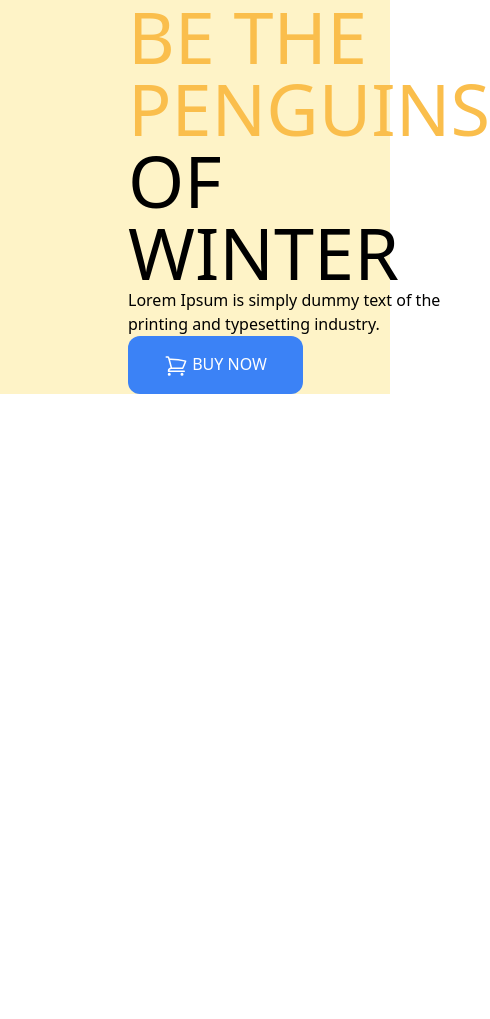
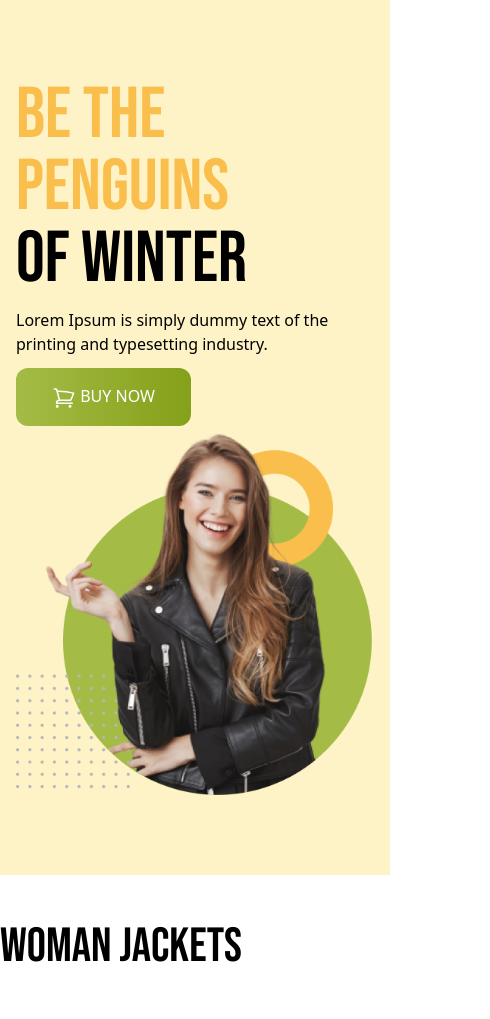
Before and after one commit to abdulalnakib/penguin-fashion-website, a plain HTML site: page index.html in a window 390 px wide. Shown: the whole page, 490 px wide, since content can reach past the window. Before the commit the page ends 844 px from the top, so only its background shows below. Drawn offline with nearby package versions, Linux system fonts and the light colour scheme.

Commit message:
finished the banner section and made it responsive and started the women section

```diff
--- a/index.html
+++ b/index.html
@@ -7,24 +7,33 @@
     <meta name="viewport" content="width=device-width, initial-scale=1.0">
     <title>Penguin Fashion</title>
     <script src="https://cdn.tailwindcss.com"></script>
+    <link rel="preconnect" href="https://fonts.googleapis.com">
+    <link rel="preconnect" href="https://fonts.gstatic.com" crossorigin>
+    <link href="https://fonts.googleapis.com/css2?family=Bebas+Neue&display=swap" rel="stylesheet">
+    <style>
+        .font-bebas {
+            font-family: "Bebas Neue", sans-serif
+        }
+    </style>
 </head>
 
 <body>
-    <header class="bg-amber-100 px-32">
+    <header class="bg-amber-100 py-20 px-4 md:px-32">
         <!-- Nav section -->
         <nav>
 
         </nav>
         <!-- Banner section -->
-        <div class="flex justify-between items-center">
-            <div>
-                <h2 class="text-7xl uppercase"><span class="text-[#FABE4C]">Be the Penguins</span>
+        <div class="flex flex-col md:flex-row justify-between items-center">
+            <div class="space-y-3">
+                <h2 class="text-7xl uppercase font-bebas"><span class="text-[#FABE4C]">Be the Penguins</span>
                     <br>
                     of Winter
                 </h2>
                 <p>Lorem Ipsum is simply dummy text of the printing
                     and typesetting industry.</p>
-                <button class="py-4 px-9 bg-blue-500 rounded-xl uppercase text-white font-medium"><svg
+                <button
+                    class="py-4 px-9 bg-gradient-to-r from-[#A4BC46] to-[#85A019] rounded-xl uppercase text-white font-medium"><svg
                         xmlns="http://www.w3.org/2000/svg" fill="none" viewBox="0 0 24 24" stroke-width="1.5"
                         stroke="currentColor" class="w-6 h-6 inline">
                         <path stroke-linecap="round" stroke-linejoin="round"
@@ -38,6 +47,11 @@
 
         </div>
     </header>
+    <main class="max-w-7xl mx-auto">
+        <section class="py-12">
+            <h2 class="text-5xl font-bebas">Woman Jackets</h2>
+        </section>
+    </main>
 
 </body>
 
```
